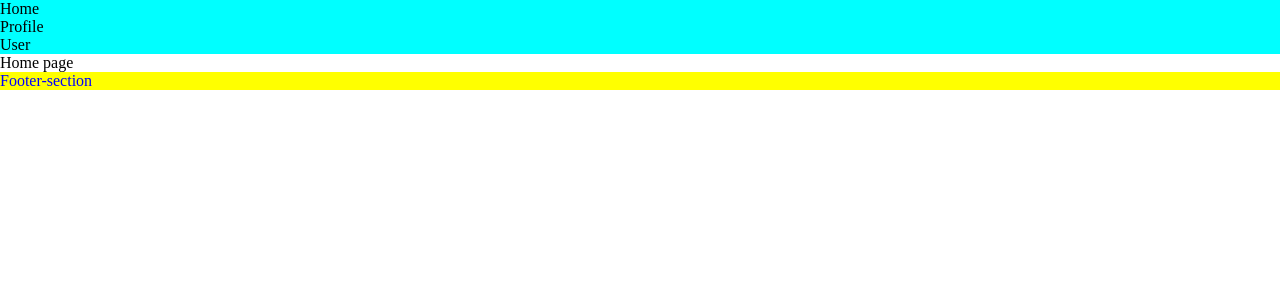
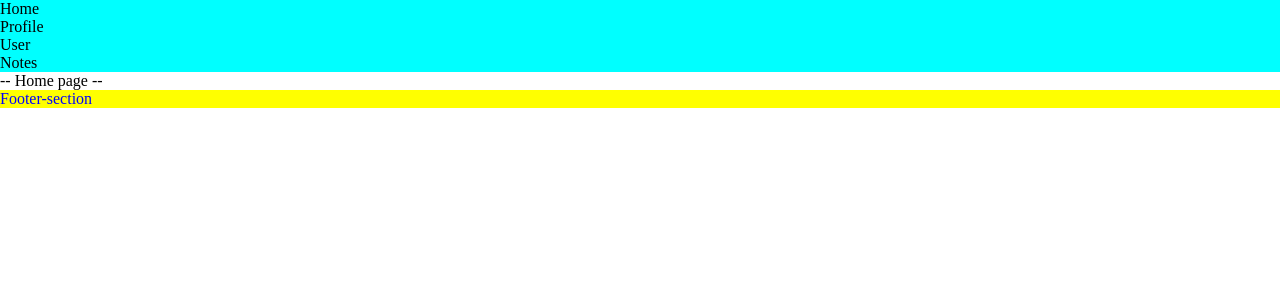
Before and after one commit to FarrazID/belajar-nextjs-b53, a Next.js app in the folder nextjs-page-route1/: page / in a window 1280 px wide. Shown: the top 300 px of the page. Built offline with nearby package versions, Linux system fonts and the light colour scheme.

Commit message:
git push tugas H11

```diff
--- a/nextjs-page-route1/components/header/index.js
+++ b/nextjs-page-route1/components/header/index.js
@@ -17,6 +17,7 @@ function Header() {
         <li><Link href="/">Home</Link></li>
         <li><Link href="/profile">Profile</Link></li>
         <li><Link href="/users">User</Link></li>
+        <li><Link href="/notes">Notes</Link></li>
       </ul>
     </div>
   );
--- a/nextjs-page-route1/pages/index.js
+++ b/nextjs-page-route1/pages/index.js
@@ -9,20 +9,21 @@ import dynamic from "next/dynamic";
 //       <Layout metaTitle="Home">
 //         <p>Home</p>
 //         <Image src="/nextjs-logo3.png" alt="logo" width={200} height={200} />
+//         <span>take a span</span>
 //         <img src="/nextjs-logo3.png" alt="logo" style={{ width: 200, height: 200 }} />
-
 //       </Layout>
 //     </>
 //   )
 // };
 
-//TODO: create new Component -- where all routing pages (@/layout) will be wrapped using dynamic()
+//! Using dynamic import
+//TODO: create new component -- where all routing pages (@/layout) will be wrapped using dynamic()
 const LayoutComponent = dynamic(() => import('@/layout')); // <-- use dynamic() to import component
 export default function Main() {
   return (
     <>
-      <LayoutComponent metaTitle="Home">
-        <p>Home page</p>
+      <LayoutComponent metaTitle="Main (Home)">
+        <p>-- Home page --</p>
       </LayoutComponent>
     </>
   )
--- a/nextjs-page-route1/pages/index_v1.js
+++ b/nextjs-page-route1/pages/index_v1.js
@@ -1,3 +1,5 @@
+//! THIS IS 'index.js' -- with no 'dynamic route' (from "next/dynamic")
+
 // import Head from 'next/head'
 // import Image from 'next/image'
 // import { Inter } from 'next/font/google'
@@ -32,7 +34,7 @@ import { useEffect } from "react"
 
 //! if using 'layout component' (as wrapper)
 export default function Main({ children }) {
-  //TODO: simulate to use Local API ("/api/hello") -- display response in Console
+  //TODO: simulate to fetch data -- using Local API ("/api/hello") -- display response in Console
   useEffect(() => {
     fetch("/api/hello")
       .then((res) => res.json())
```
Also changed, not shown: nextjs-page-route1/pages/notes.js (added, +22 -0 lines).
